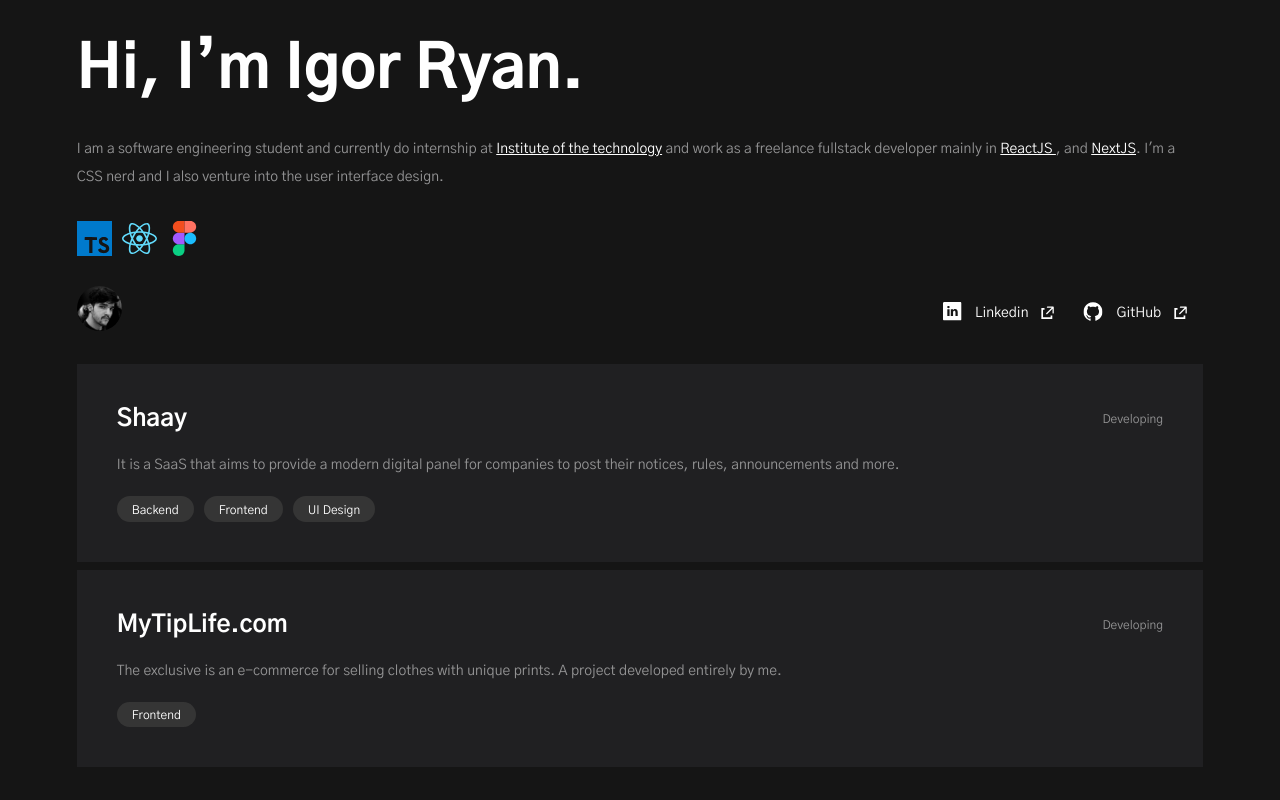
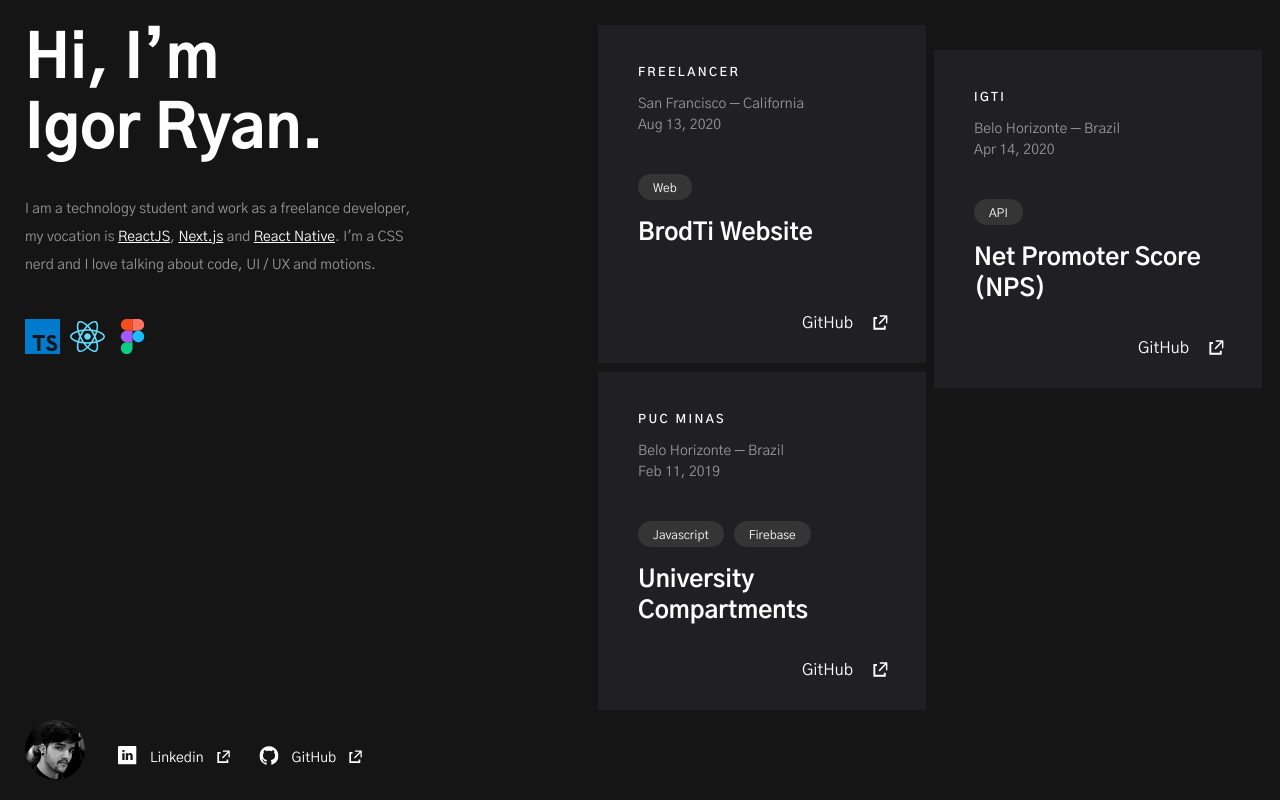
Before and after one commit to Igorryan/portfolio, a React (Create React App) app: page / in a window 1280 px wide. Shown: the top 800 px of the page. Built offline with nearby package versions, Linux system fonts and the light colour scheme.

Commit message:
reformulation started

```diff
--- a/src/components/Projectsmax/styles.ts
+++ b/src/components/Projectsmax/styles.ts
@@ -13,7 +13,7 @@ export const Project = styled.article`
   cursor: pointer;
   transition: 0.1s;
 
-  @media only screen and (max-width: 1300px){
+  @media only screen and (max-width: 1100px){
   margin: 0 0 8px 0;
   }
 `
--- a/src/components/Projectsmin/index.tsx
+++ b/src/components/Projectsmin/index.tsx
@@ -1,52 +1,55 @@
-import React, { useCallback, useState } from 'react';
+import React, { useCallback, useState, useMemo } from 'react';
 import { motion } from "framer-motion";
-import { useHistory } from "react-router-dom";
+import AccessIcon from "../../assets/icons/access.svg";
 
-import { Container, Project, Title, TagsContainer, Tag, UpTitle, Local, Data } from './styles';
+import { Container, Project, Title, TagsContainer, Tag, UpTitle, Local, Data, Access } from './styles';
 
 interface IProject {
   title: string;
   uptitle: string;
   local: string;
-  date: string;
+  date: Date;
   tags: string[];
-  page: string;
+  link: string;
+  linkLabel: string
 }
 
 
 const projects: IProject[] = [
   {
-    title: 'BrodTi Static Website',
+    title: 'BrodTi Website',
     uptitle: 'Freelancer',
     local: 'San Francisco ─ California',
-    date: 'Aug 13, 2020',
+    date: new Date(2020, 7, 13),
     tags: [
       'Web'
     ],
-    page: '/brodti'
+    link: 'https://github.com/Igorryan/brodti',
+    linkLabel: 'GitHub'
   },
   {
     title: 'Net Promoter Score (NPS)',
     uptitle: 'IGTI',
     local: 'Belo Horizonte ─ Brazil',
-    date: 'Apr 14, 2020',
+    date: new Date(2020, 3, 14),
     tags: [
       'API'
     ],
-    page: '/nps'
+    link: 'https://github.com/Igorryan/nps-igti',
+    linkLabel: 'GitHub'
   },
   {
     title: 'University Compartments',
     uptitle: 'PUC MINAS',
     local: 'Belo Horizonte ─ Brazil',
-    date: 'Feb 11, 2019',
+    date: new Date(2019, 1, 11),
     tags: [
       'Javascript',
       'Firebase',
     ],
-    page: '/pucminas'
+    link: 'https://github.com/Igorryan/escaninhos-pucminas',
+    linkLabel: 'GitHub'
   },
-
 ]
 
 
@@ -56,7 +59,10 @@ const Projectsmin: React.FC = () => {
   const [focus, setFocus] = useState<number>();
   const [noProjectsSelected, setNoProjectsSelected] = useState<boolean>(true);
 
-  const history = useHistory();
+  const projectsSortByDate = useMemo(() => {
+    return projects.slice().sort((a, b) =>  b.date.getTime() - a.date.getTime())
+  }, [])
+
 
   const handleSelectedProject = useCallback((id: number) => {
     setFocus(id);
@@ -69,32 +75,42 @@ const Projectsmin: React.FC = () => {
     setNoProjectsSelected(true);
   }, []);
 
-  const handleNavigateToProject = useCallback((page) => {
-    history.push(page)
-  }, [history])
+  const transformFormatDate = useCallback((date: Date): string => {
+      const [, month, day, year] = date.toDateString().split(' ');
+
+      return `${month} ${day}, ${year}`
+  }, [])
 
   return (
     <Container>
 
-      {projects.map(({ uptitle, title, local, date, tags, page }, i) => (
+      {projectsSortByDate.map(({ uptitle, title, local, date, tags, link,linkLabel }, i) => (
         <motion.div
-          whileHover={{ scale: 1.12 }}
+          whileHover={window.innerWidth > 1100 ? { scale: 1.1 } : { scale: 1 }}
           key={i}
         >
-          <Project onClick={() => { handleNavigateToProject(page) }} onMouseLeave={handleDeselectedProject} onMouseEnter={() => handleSelectedProject(i)} style={{
+          <Project onMouseLeave={handleDeselectedProject} onMouseEnter={() => handleSelectedProject(i)} style={{
             opacity: (focus === i && projectSelected) || noProjectsSelected ? 1 : 0.6,
-            // marginTop: i % 2 !== 0 ? 25 : 0,
-            // marginBottom: i % 2 !== 0 ? -16 : 0,
+            marginTop: i % 2 !== 0 && window.innerWidth > 1100 ? 25 : 0,
+            marginBottom: i % 2 !== 0 && window.innerWidth > 1100 ? -16 : 0,
           }}>
             <UpTitle>{uptitle.toUpperCase()}</UpTitle>
             <Local>{local}</Local>
-            <Data>{date}</Data>
+        <Data>{transformFormatDate(date)}</Data>
             <TagsContainer key={i}>{tags.map((t, id) => (
               <Tag key={id}>{t}</Tag>
             ))}</TagsContainer>
             <Title>
               {title}
             </Title>
+
+            <Access>
+                  <a href={link} rel="noopener noreferrer" target="_blank">
+                    <span>{linkLabel}</span>
+                    <img src={AccessIcon} alt="" />
+                  </a>
+            </Access>
+
           </Project>
 
         </motion.div>
--- a/src/components/Projectsmin/styles.ts
+++ b/src/components/Projectsmin/styles.ts
@@ -4,18 +4,18 @@ export const Container = styled.section`
    display: flex;
    flex-wrap:wrap;
    margin-bottom: 5%;
-   margin-top: 50px;
 
-   @media only screen and (max-width: 1300px){
+   @media only screen and (max-width: 1100px){
      flex-wrap: initial;
      flex-direction: column;
    }
 `;
 
 export const Project = styled.article`
+  position: relative;
+
   height: 338px;
   width: 328px;
-  cursor: pointer;
 
   margin-bottom: 8px;
   margin-left: 8px;
@@ -24,11 +24,10 @@ export const Project = styled.article`
   overflow: hidden;
   transition: 0.1s;
 
-  @media only screen and (max-width: 1300px){
+  @media only screen and (max-width: 1100px){
     width: auto;
     height: auto;
-    margin-left: 0;
-
+    margin: 5px 20px !important;
    }
 `
 
@@ -54,10 +53,10 @@ export const TagsContainer = styled.div`
   display: flex;
   align-items: center;
 
-  margin-top: 60px;
+  margin-top: 40px;
   margin-bottom: 18px;
 
-  @media only screen and (max-width: 1300px){
+  @media only screen and (max-width: 1100px){
     margin-top: 30px;
   }
 
@@ -79,3 +78,28 @@ export const Title = styled.h1`
   font-weight: 700;
   line-height: 1.3em;
 `
+
+export const Access = styled.div`
+
+  position: absolute;
+  bottom: 30px;
+  right: 35px;
+
+  a {
+    display: flex;
+    align-items: center;
+    justify-content: flex-end;
+    text-decoration: none;
+    color: #fff;
+
+    span {
+      margin-right: 20px;
+    }
+
+    img {
+      width: 18px;
+      margin-top: -4px;
+    }
+  }
+
+`
--- a/src/components/Section/styles.ts
+++ b/src/components/Section/styles.ts
@@ -4,8 +4,16 @@ export const Container = styled.div`
   float: right;
   width: 680px;
 
-  @media only screen and (max-width: 1300px){
+
+  @media only screen and (max-width: 1350px){
+  position: absolute;
+  right: 10px;
+  }
+
+  @media only screen and (max-width: 1100px){
     float: none;
-    width: auto;
+    width: 100%;
+  right: 0px;
+
   }
 `;
--- a/src/components/Sidebar/styles.ts
+++ b/src/components/Sidebar/styles.ts
@@ -8,7 +8,7 @@ export const Container = styled.aside`
   width: 410px;
   height: 100%;
 
-  @media only screen and (max-width: 1300px){
+  @media only screen and (max-width: 1100px){
     position: relative;
     width: 100%;
   }
@@ -25,7 +25,7 @@ export const Title = styled.h1`
   color: #FFF;
   width: 300px;
 
-  @media only screen and (min-width: 825px) and (max-width: 1300px){
+  @media only screen and (min-width: 825px) and (max-width: 1100px){
     width: auto;
   }
 `
@@ -33,7 +33,7 @@ export const Title = styled.h1`
 export const Logo = styled.img`
   width: 150px;
 
-  @media only screen and (max-width: 1300px){
+  @media only screen and (max-width: 1100px){
     width: 150px;
   }
 `
@@ -44,6 +44,10 @@ export const Description = styled.p`
   font-size: 14px;
   line-height: 28px;
   color: #949495;
+
+  @media (min-width: 1100px){
+    width: 400px;
+  }
 
   a {
     color: #fff;
@@ -63,7 +67,7 @@ export const SkillsContainer = styled.div`
     height: 35px;
   }
 
-  @media only screen and (max-width: 1300px){
+  @media only screen and (max-width: 1100px){
     margin: 30px 0 30px;
 
     img{
@@ -82,10 +86,16 @@ export const ContactContainer = styled.div`
   position: absolute;
   bottom: 100px;
   width: 100%;
+
+  @media (max-width: 1350px){
+      bottom:40px;
   background: #151515;
+
+    }
 
   div {
     display: flex;
+
 
     @media only screen and (max-width: 390px){
       display: block;
@@ -100,7 +110,7 @@ export const ContactContainer = styled.div`
     margin-top: -10px;
   }
 
-  @media only screen and (max-width: 1300px){
+  @media only screen and (max-width: 1100px){
   position: relative;
   bottom: 0;
   justify-content: space-between;
@@ -148,7 +158,7 @@ export const BackToProjectsContainer = styled.div`
   }
 
 
-  @media only screen and (max-width: 1300px){
+  @media only screen and (max-width: 1100px){
   position: relative;
   bottom: 0;
   justify-content: space-between;
@@ -177,7 +187,7 @@ export const Contact = styled.footer`
 
   }
 
-  @media only screen and (max-width: 1300px){
+  @media only screen and (max-width: 1100px){
     font-size: 14px;
     a {
       margin-top: 4px;
--- a/src/pages/Brodti/styles.ts
+++ b/src/pages/Brodti/styles.ts
@@ -12,7 +12,7 @@ export const Container = styled.div`
     width:80vw;
   }
 
-  @media only screen and (max-width: 1300px){
+  @media only screen and (max-width: 1100px){
     width:88vw;
     margin: 35px auto;
   }
--- a/src/pages/Home/index.tsx
+++ b/src/pages/Home/index.tsx
@@ -5,7 +5,6 @@ import IHardSkills from '../../DTOS/IHardSkills';
 
 import Sidebar from '../../components/Sidebar';
 import Section from '../../components/Section';
-import ProjectsMax from '../../components/Projectsmax';
 import ProjectsMin from '../../components/Projectsmin';
 
 import ReactIcon from '../../assets/icons/react.svg';
@@ -34,12 +33,11 @@ const Home: React.FC = () => {
       <Sidebar
         title='Hi, I’m Igor Ryan.'
         hardSkills={hardSkills}>
-        I am a software engineering student and currently do internship at <a href="https://www.igti.com.br/" rel="noopener noreferrer" target="_blank">
-          Institute of the technology</a> and work as a freelance fullstack developer mainly in <a href="https://pt-br.reactjs.org/" rel="noopener noreferrer" target="_blank">ReactJS </a>,
-        and <a href="https://nextjs.org/" rel="noopener noreferrer" target="_blank">NextJS</a>. I'm a CSS nerd and I also venture into the user interface design.
+          I am a technology student and work as a freelance developer,
+          my vocation is <a href="https://pt-br.reactjs.org/" rel="noopener noreferrer" target="_blank">ReactJS</a>, <a href="https://nextjs.org" rel="noopener noreferrer" target="_blank">Next.js</a> and <a href="https://reactnative.dev" rel="noopener noreferrer" target="_blank">React Native</a>. I'm a CSS nerd and I love talking about code, UI / UX and motions.
       </Sidebar>
       <Section>
-        <ProjectsMax />
+        {/* <ProjectsMax /> */}
         <ProjectsMin />
       </Section>
     </Container>
--- a/src/pages/Home/styles.ts
+++ b/src/pages/Home/styles.ts
@@ -7,12 +7,17 @@ export const Container = styled.div`
   font-family: 'Gothic A1', sans-serif;
   height: 100%;
 
+  @media only screen and (max-width: 1350px){
+    width:100vw;
+    margin: 25px;
+  }
+
   @media only screen and (max-width: 1630px){
     width:80vw;
   }
 
-  @media only screen and (max-width: 1300px){
-    width:88vw;
+  @media only screen and (max-width: 1100px){
+    width:  88vw;
     margin: 35px auto;
   }
 `;
--- a/src/pages/NetPromoterScore/styles.ts
+++ b/src/pages/NetPromoterScore/styles.ts
@@ -12,7 +12,7 @@ export const Container = styled.div`
     width:80vw;
   }
 
-  @media only screen and (max-width: 1300px){
+  @media only screen and (max-width: 1100px){
     width:88vw;
     margin: 35px auto;
   }
--- a/src/pages/Puc/styles.ts
+++ b/src/pages/Puc/styles.ts
@@ -12,7 +12,7 @@ export const Container = styled.div`
     width:80vw;
   }
 
-  @media only screen and (max-width: 1300px){
+  @media only screen and (max-width: 1100px){
     width:88vw;
     margin: 35px auto;
   }
--- a/src/styles/global.ts
+++ b/src/styles/global.ts
@@ -13,6 +13,8 @@ body {
   background: #151515;
   color: #fff;
   -webkit-font-smoothing: antialiased;
+  overflow-x: hidden !important;
+
 }
 
 body, input, button{
```
Also changed, not shown: package.json (+0 -67 lines), 1 other file (tests, documents, lock files or other folders).
